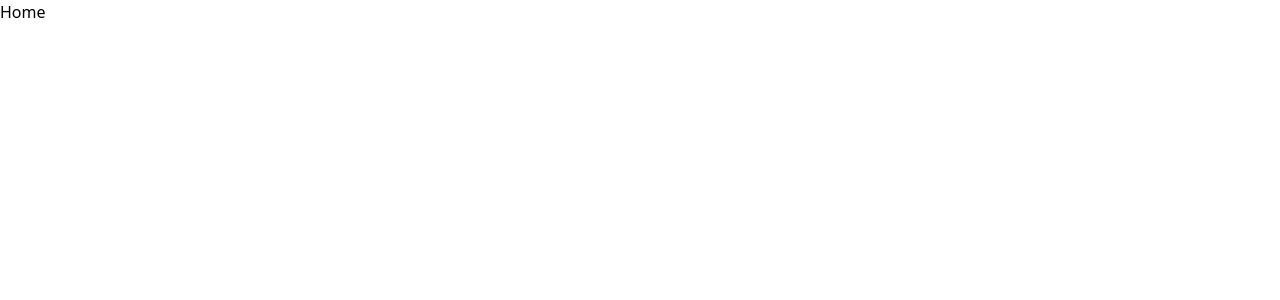
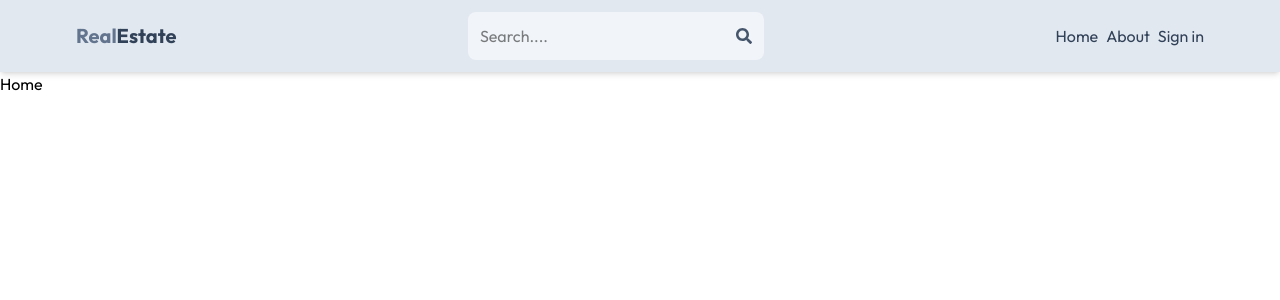
Before and after one commit to Talibhussainkhan/realEstate, a React (Vite) app in the folder client/: page / in a window 1280 px wide. Shown: the top 300 px of the page. Built offline with nearby package versions, Linux system fonts and the light colour scheme.

Commit message:
create header component

```diff
--- a/client/package.json
+++ b/client/package.json
@@ -13,6 +13,7 @@
     "@tailwindcss/vite": "^4.1.13",
     "react": "^19.1.1",
     "react-dom": "^19.1.1",
+    "react-icons": "^5.5.0",
     "react-router-dom": "^7.9.1",
     "tailwindcss": "^4.1.13"
   },
--- a/client/src/App.jsx
+++ b/client/src/App.jsx
@@ -5,11 +5,13 @@
 import SignUp from './pages/SignUp'
 import About from './pages/About'
 import { Profile } from './pages/Profile'
+import Header from './components/Header'
 
 const App = () => {
 
   return (
     <>
+    <Header />
     <Routes>
      <Route path='/' element={<Home />} />
      <Route path='/sign-in' element={<SignIn />} />
--- /dev/null
+++ b/client/src/components/Header.jsx
@@ -0,0 +1,47 @@
+import { FaSearch } from "react-icons/fa";
+import { Link } from "react-router-dom";
+
+const Header = () => {
+  return (
+    <header className="bg-slate-200 shadow-md">
+      <div className="flex justify-between items-center max-w-6xl mx-auto p-3">
+        <Link to="/">
+          <h1 className="font-bold text-sm sm:text-xl flex flex-wrap">
+            <span className="text-slate-500">Real</span>
+            <span className="text-slate-700">Estate</span>
+          </h1>
+        </Link>
+
+        <form className="bg-slate-100 p-3 rounded-lg flex items-center">
+          <input
+            type="text"
+            placeholder="Search...."
+            className="bg-transparent outline-none w-24 sm:w-64"
+          />
+          <FaSearch className="text-slate-600" />
+        </form>
+        <ul className="flex gap-2">
+          <Link to="/">
+            <li className="hidden sm:inline text-slate-700 hover:underline cursor-pointer">
+              Home
+            </li>
+          </Link>
+
+          <Link to="/about">
+            <li className="max-sm:text-xs text-slate-700 hover:underline cursor-pointer">
+              About
+            </li>
+          </Link>
+
+          <Link to="/sign-in">
+            <li className="max-sm:text-xs text-slate-700 hover:underline cursor-pointer">
+              Sign in
+            </li>
+          </Link>
+        </ul>
+      </div>
+    </header>
+  );
+};
+
+export default Header;
--- a/client/src/index.css
+++ b/client/src/index.css
@@ -1 +1,6 @@
+@import url('https://fonts.googleapis.com/css2?family=Outfit:wght@100..900&display=swap');
 @import "tailwindcss";
+
+*{
+    font-family: "Outfit", sans-serif;
+}
--- a/package.json
+++ /dev/null
@@ -1,6 +0,0 @@
-{
-  "dependencies": {
-    "@tailwindcss/vite": "^4.1.13",
-    "tailwindcss": "^4.1.13"
-  }
-}
```
Also changed, not shown: 2 other files (tests, documents, lock files or other folders).
